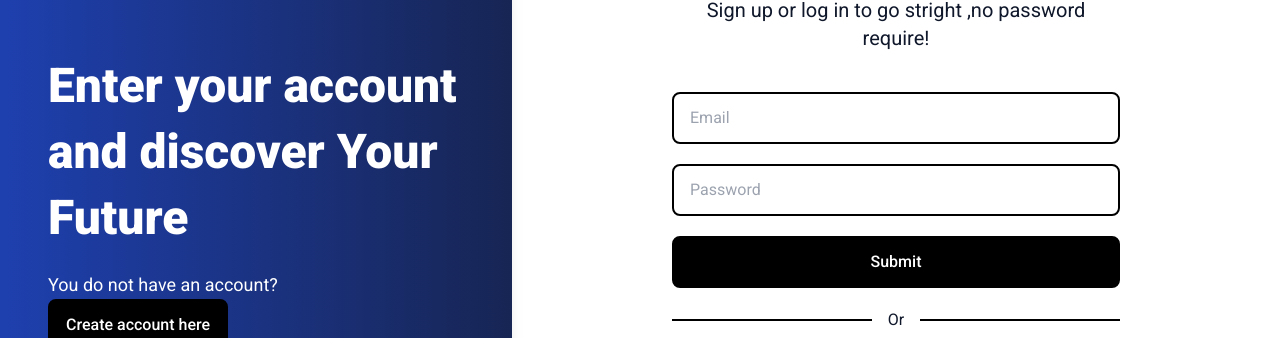
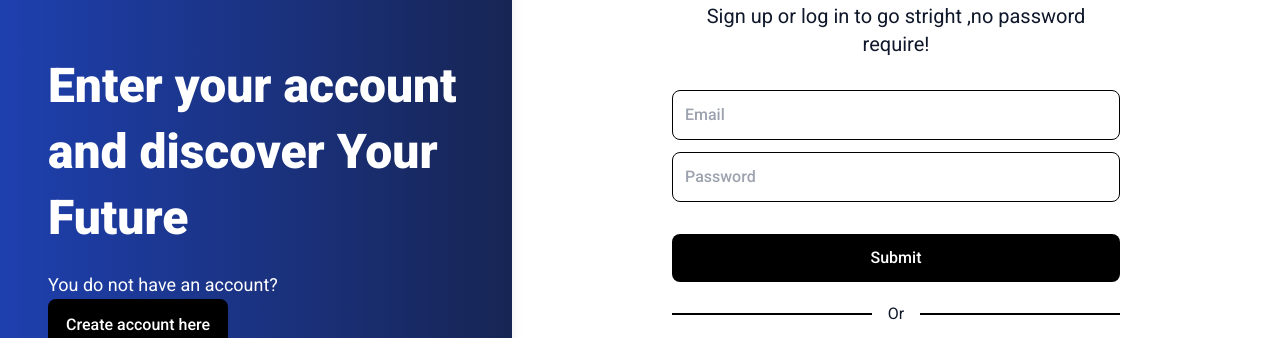
Before and after one commit to adarshshan/JobberWin-Job-portal, a React (Create React App) app in the folder frontend/: page /user/login in a window 1280 px wide. Shown: the part 202-540 px from the top of the page. Built offline with nearby package versions, Linux system fonts and the light colour scheme; no server answers.

Commit message:
formik validations are completed

```diff
--- a/frontend/src/Components/Common/Validations.tsx
+++ b/frontend/src/Components/Common/Validations.tsx
@@ -12,3 +12,8 @@ export const SignupValidation = Yup.object({
     cpassword: Yup.string().oneOf([Yup.ref("password")], "Password not matching").required("please Enter the confirm password!"),
     role: Yup.string().required("please Select the role!"),
 })
+
+export const LoginValidation = Yup.object({
+    email: Yup.string().email("please Enter a valid Email Address!").required("please Enter Email!"),
+    password: Yup.string().required("please Enter your password!")
+})
--- a/frontend/src/Pages/user/LoginPage.tsx
+++ b/frontend/src/Pages/user/LoginPage.tsx
@@ -1,4 +1,4 @@
-import React, { useEffect, useState } from 'react';
+import React from 'react';
 import { Link, useNavigate } from 'react-router-dom';
 import './css/LoginPage.css'
 import { login } from '../../Api/user';
@@ -6,12 +6,20 @@ import { saveUser, setUserCredential } from '../../app/slice/AuthSlice';
 import { useDispatch } from 'react-redux';
 import { useAppSelector } from '../../app/store';
 import OAuth from '../../Components/User/userCommon/OAuth';
-import { EMAIL_PATTERN } from '../../constants/commonConstants';
+import { useFormik } from 'formik';
+import { LoginValidation } from 'Components/Common/Validations';
+import toast from 'react-hot-toast';
+
+interface IinitialValues {
+    email: string;
+    password: string;
+}
+const initialValues: IinitialValues = {
+    email: '',
+    password: ''
+}
 
 const LoginPage: React.FC = () => {
-    const [email, setEmail] = useState('');
-    const [password, setPassword] = useState('');
-    const [err, setErr] = useState('');
 
     const dispatch = useDispatch();
     const navigate = useNavigate();
@@ -19,22 +27,26 @@ const LoginPage: React.FC = () => {
 
     const { userData } = useAppSelector((state) => state.auth)
 
-    const loginHandler = async () => {
+    const { values, handleBlur, handleChange, handleSubmit, errors } = useFormik({
+        initialValues: initialValues,
+        validationSchema: LoginValidation,
+        onSubmit: values => {
+            const hanSub = async () => {
                 try {
-            setErr('');
-            if (!email || !password) return setErr('input fields must not be blank!')
-            const result = await login(email, password);
+                    const result = await login(values.email, values.password);
                     if (result) {
-                console.log(result.data.data.data);
                         dispatch(setUserCredential(result.data.data.token));
                         dispatch(saveUser(result.data.data.data));
                         navigate('/user/home');
                     }
                 } catch (error) {
                     console.log(error as Error);
-            setErr(error as string);
+                    toast.error('somthing went wrong while login');
                 }
             }
+            hanSub();
+        }
+    })
 
     return (
         <>
@@ -76,15 +88,24 @@ const LoginPage: React.FC = () => {
                                 <h2 className="text-3xl md:text-4xl font-bold">Sign in to account</h2>
                                 <p className="text-md md:text-xl">Sign up or log in to go stright ,no password require!</p>
                             </div>
-                            <p className="text-red-500">{err}</p>
                             <div className="flex flex-col max-w-md space-y-5">
-                                <input type="email" placeholder="Email" value={email} onChange={(e) => setEmail(e.target.value)}
-                                    onKeyUp={() => !EMAIL_PATTERN.test(email) ? setErr('Enter a valid Email address') : setErr('')}
-                                    className="flex px-3 py-2 md:px-4 md:py-3 border-2 border-black rounded-lg font-medium placeholder:font-normal" />
-                                <input type="password" placeholder="Password" value={password} onChange={(e) => setPassword(e.target.value)}
-                                    onKeyUp={() => !password.trim().length ? setErr('Enter the password!') : setErr('')}
-                                    className="flex px-3 py-2 md:px-4 md:py-3 border-2 border-black rounded-lg font-medium placeholder:font-normal" />
-                                <button onClick={loginHandler} className="flex items-center justify-center flex-none px-3 py-2 md:px-4 md:py-3 border-2 rounded-lg font-medium border-black bg-black text-white">Submit</button>
+                                <form onSubmit={handleSubmit} className='  rounded-lg font-medium placeholder:font-normal'>
+                                    <input type="email" placeholder="Email"
+                                        name='email'
+                                        value={values.email}
+                                        onBlur={handleBlur}
+                                        onChange={handleChange}
+                                        className="w-full p-3 border border-black rounded-lg mt-3" />
+                                    {errors.email && <small className='text-red-500'>{errors.email}</small>}
+                                    <input type="password" placeholder="Password"
+                                        name='password'
+                                        value={values.password}
+                                        onBlur={handleBlur}
+                                        onChange={handleChange}
+                                        className="w-full p-3 border border-black rounded-lg mt-3" />
+                                    {errors.password && <small className='text-red-500'>{errors.password}</small>}
+                                    <button type='submit' className="w-full rounded-lg mt-8 p-3 bg-black text-white">Submit</button>
+                                </form>
 
 
                                 <div className="flex justify-center items-center">
--- a/frontend/src/Pages/user/SignupPage.tsx
+++ b/frontend/src/Pages/user/SignupPage.tsx
@@ -3,13 +3,13 @@ import { Link, useNavigate } from 'react-router-dom';
 import { signup } from '../../Api/user';
 import { useAppSelector } from '../../app/store';
 import OAuth from '../../Components/User/userCommon/OAuth';
-import { useFormik, Formik, Form, Field } from 'formik';
+import { useFormik } from 'formik';
 import { SignupValidation } from '../../Components/Common/Validations';
 
 export interface FormData {
     name: string;
     email: string;
-    phone: number;
+    phone: string;
     location: string;
     password: string;
     confirmPassword?: string;
@@ -37,43 +37,31 @@ const initialValues: initialVal = {
 
 
 const SignupPage: React.FC = () => {
-
-    const [name, setName] = useState('')
-    const [email, setEmail] = useState('')
-    const [phone, setPhone] = useState<number>(0)
-    const [location, setLocation] = useState('')
-    const [password, setPassword] = useState('')
-    const [confirmPassword, setConfirmPassword] = useState('')
-    const [role, setRole] = useState('')
-
     const navigate = useNavigate();
-
     const { userData } = useAppSelector((state) => state.auth)
 
     useEffect(() => {
         if (userData) navigate('/user/home');
     }, [userData]);
 
-    const { values, handleBlur, handleChange, handleSubmit, errors } = useFormik({
+    const {  values, handleBlur, handleChange, handleSubmit, errors } = useFormik({
         initialValues: initialValues,
         validationSchema: SignupValidation,
         onSubmit: values => {
-            console.log(values);
-        },
-    });
-    const handlSubmit = async (e: FormEvent<HTMLFormElement>) => {
-        e.preventDefault()
+            const formData = { name: values.name, email: values.email, location: values.location, phone: values.phone, password: values.password, confirmPassword: values.cpassword, role: values.role }
+            const hanSub = async () => {
                 try {
-            const formData = { name, email, location, phone, password, confirmPassword, role } as const;
                     let result = await signup(formData);
                     if (result) {
                         navigate('/user/otp-page');
                     }
                 } catch (error) {
-            console.log(error as Error);
+                    console.log(error);
                 }
             }
-
+            hanSub()
+        },
+    });
     return (
         <>
             <div className="bg-white min-h-screen flex">
```
Lines whose indentation alone changed are shown as unchanged.
